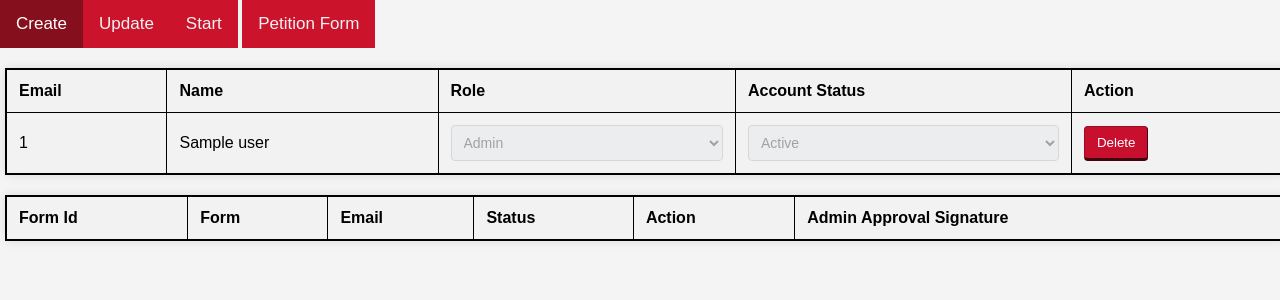
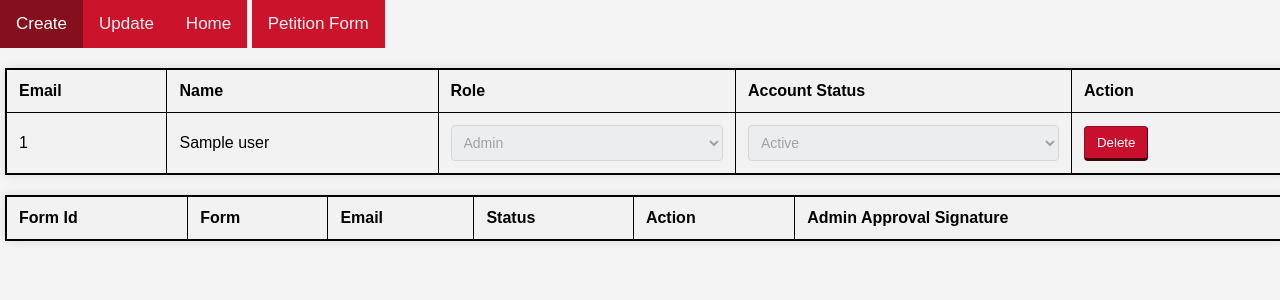
Before and after one commit to binhnguyen63/SoftwareDesign-Project, a Flask app: template templates/admin.html in a window 1280 px wide. Shown: the top 300 px of the page. Run offline with Flask 2, Linux system fonts and the light colour scheme; the template is opened without the code that fills it: most values are stand-ins (such as "Sample title", 1, 10 or a date in 2020); lists and menus that the app fills with data are empty; some libraries are stand-ins or nearby versions.

Commit message:
changed start to home

```diff
--- a/templates/admin.html
+++ b/templates/admin.html
@@ -16,7 +16,7 @@
       <button id="confirm-create-btn" onclick="confirmAddRow()">Confirm Create</button>
       <button id="update" onclick="enableEditing()">Update</button>
       <button id="confirm-update" onclick="confirmUpdate()">Confirm Update</button>
-      <a href="index.html" class="nav-button">Start</a>
+      <a href="index.html" class="nav-button">Home</a>
       <a href="graduate_student_petition_form.html" class="nav-button">Petition Form</a>
     </nav>
     <div>
```
